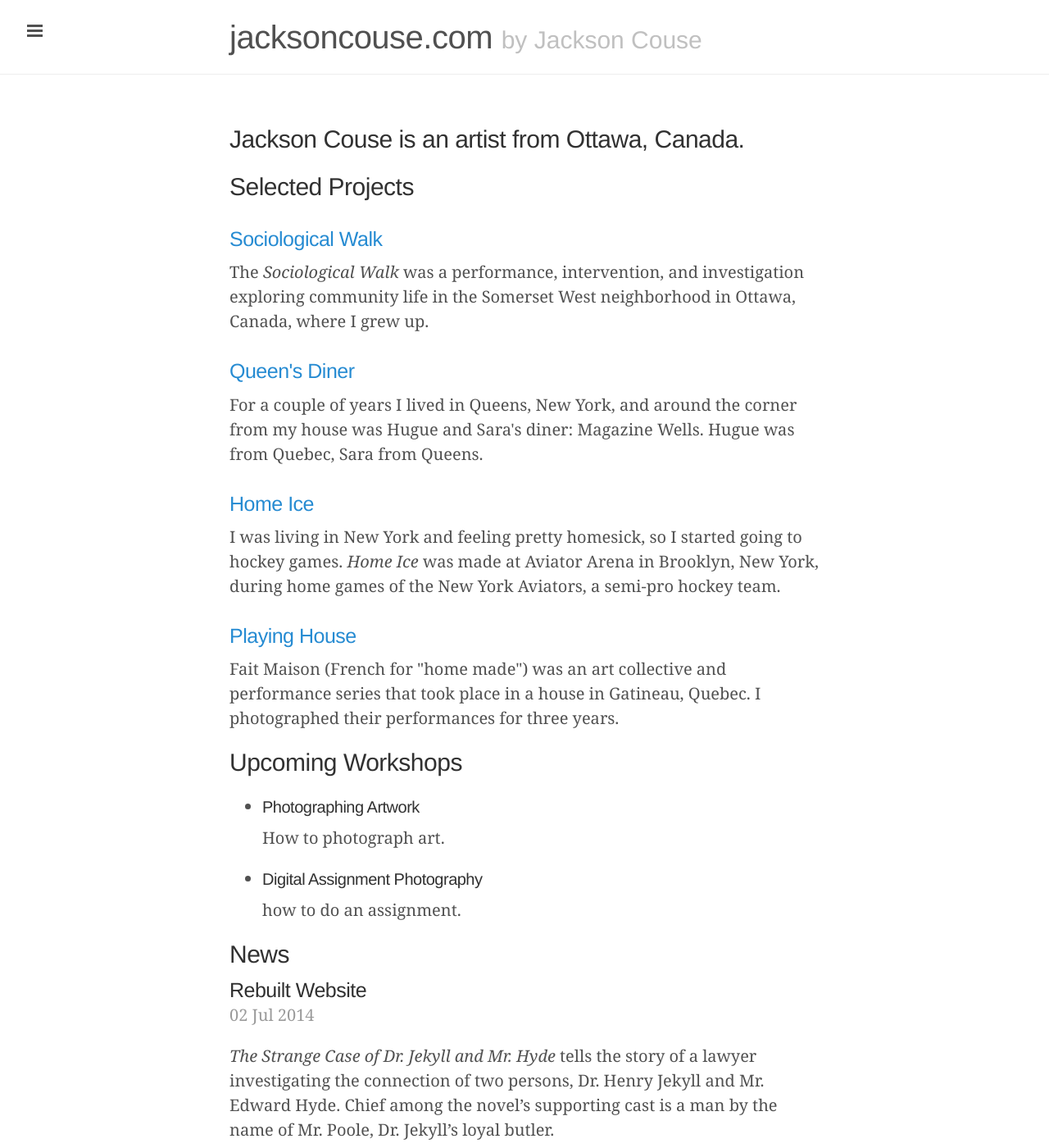
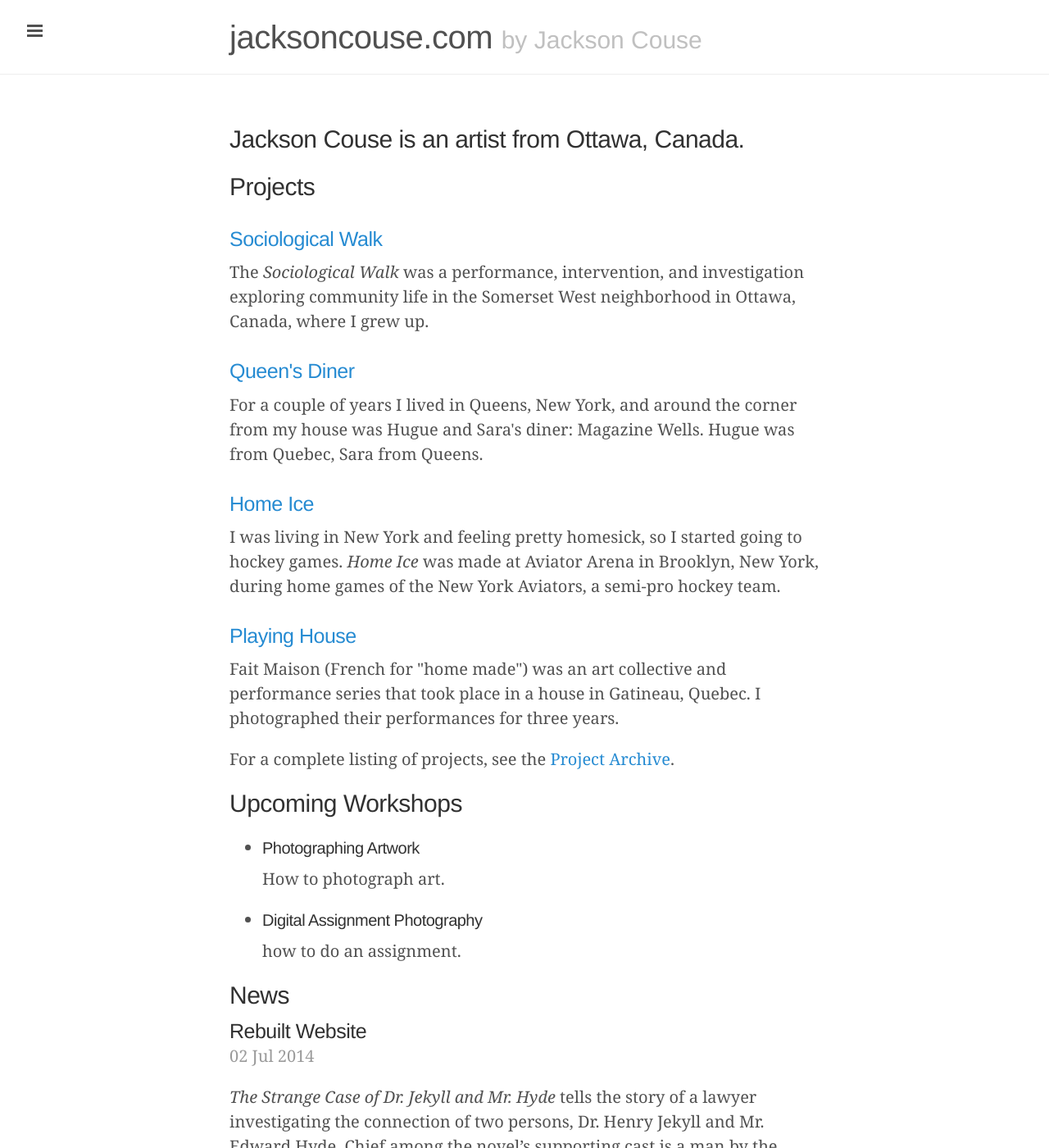
Before and after one commit to jacksoncouse/jacksoncouse.github.io, a Jekyll site: the page built from index.html, in a window 1280 px wide and 1400 px high. Shown: the whole window at 82% size. Built offline with Jekyll 4.4.1, drawn with Linux system fonts in a browser that asks for light colours; Markdown is read by kramdown in place of the engine named in the settings; the list of posts is cut into pages by our own code.

Commit message:
added project archive

```diff
--- a/index.html
+++ b/index.html
@@ -16,7 +16,8 @@ title: Home
       <p>I'm also an editor and an educator.</p>-->
   </header>
 <!-- PROJECTS (initiated by me) -->
-  <h2>Selected Projects</h2>
+  <section>
+    <h2>Projects</h2>
     <nav class="item-list">
       <ul>
         <li>
@@ -37,6 +38,8 @@ title: Home
         </li>
       </ul>
     </nav>
+    <p>For a complete listing of projects, see the <a href="/project-archive">Project Archive</a>.</p>
+    </section>
   <!-- WORKSHOPS -->
   <section>
   <h2>Upcoming Workshops</h2>
```
Also changed, not shown: project-archive.md (added, +6 -0 lines).
